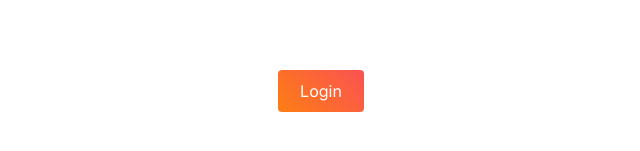
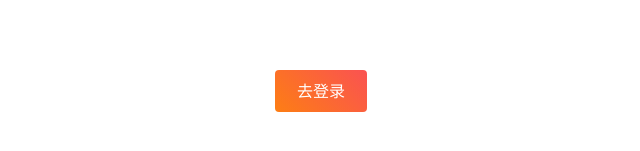
Before and after one commit to most-people/app.most.box, a Next.js app: page / in a window 1280 px wide. Shown: the part 309-460 px from the top of the page, without its empty margins (319-959 px from the left). Built offline with nearby package versions, Linux system fonts and the light colour scheme.

Commit message:
去登录

```diff
--- a/src/app/login/page.tsx
+++ b/src/app/login/page.tsx
@@ -35,7 +35,9 @@ export default function LoginPage() {
             visible={visible}
             onVisibilityChange={toggle}
           />
-          <Button fullWidth>登录</Button>
+          <Button fullWidth component={Link} href="/">
+            登录
+          </Button>
           <Divider label="Or" labelPosition="center" />
           <Button variant="default" loading loaderProps={{ type: "dots" }}>
             连接钱包
--- a/src/app/page.tsx
+++ b/src/app/page.tsx
@@ -5,7 +5,7 @@ export default function HomePage() {
   return (
     <div id="page-home">
       <Button variant="gradient" component={Link} href="/login">
-        Login
+        去登录
       </Button>
     </div>
   );
```
